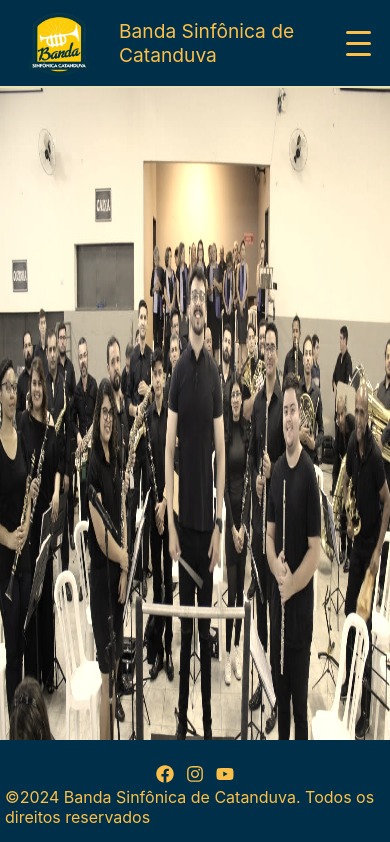
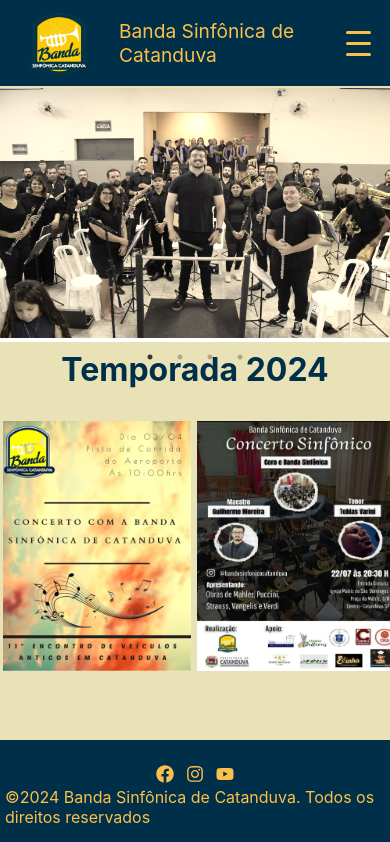
Before and after one commit to Rosi-SB/banda.sinfonica.catanduva, a React (Create React App) app: page / in a window 390 px wide. Shown: the top 842 px of the page. Built offline with nearby package versions, Linux system fonts and the light colour scheme; the HTML template or start-up script is replaced by a standard one.

Commit message:
Update Carousel.module.css

```diff
--- a/src/components/Carousel/Carousel.module.css
+++ b/src/components/Carousel/Carousel.module.css
@@ -3,3 +3,17 @@
     width: 100%;
     filter: sepia(50%);
 }
+@media (max-width: 768px) {
+    .carousel img{
+        height: 480px;
+        width: 100%;
+        filter: sepia(50%);
+    }
+}
+@media (max-width: 992px) {
+    .carousel img{
+        height: 250px;
+        width: 100%;
+        filter: sepia(50%);
+    }
+}
```
